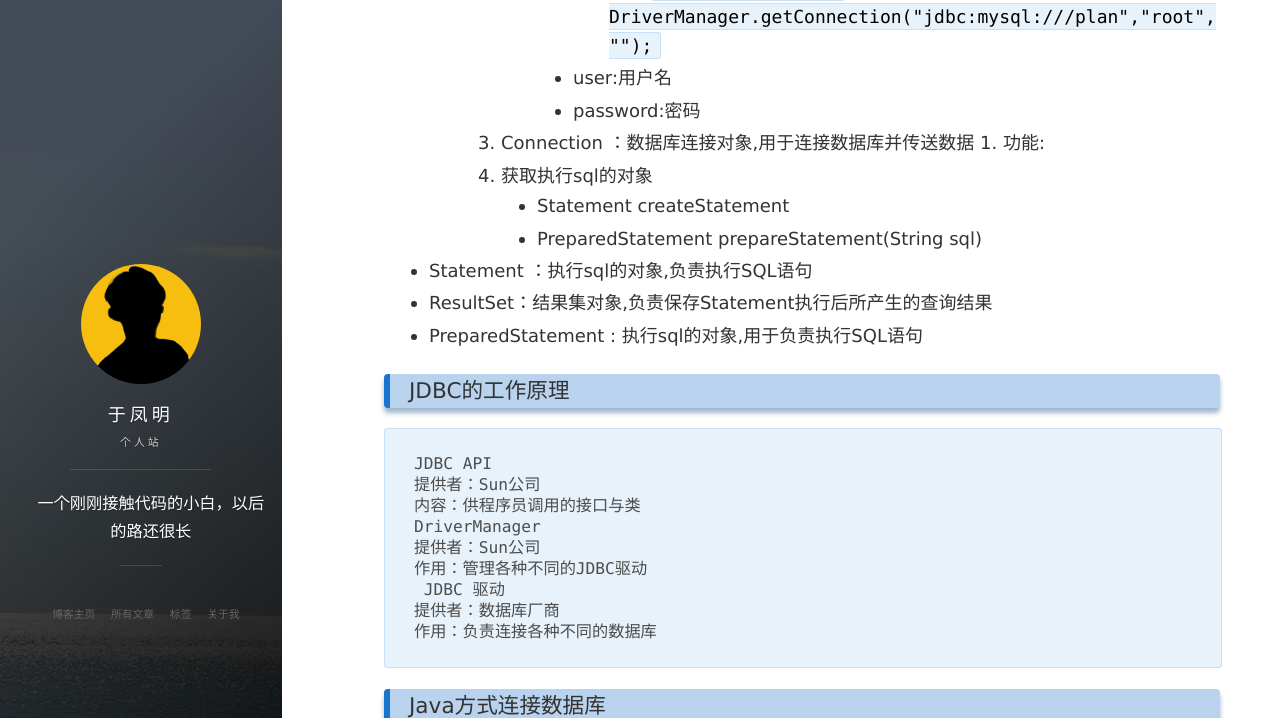
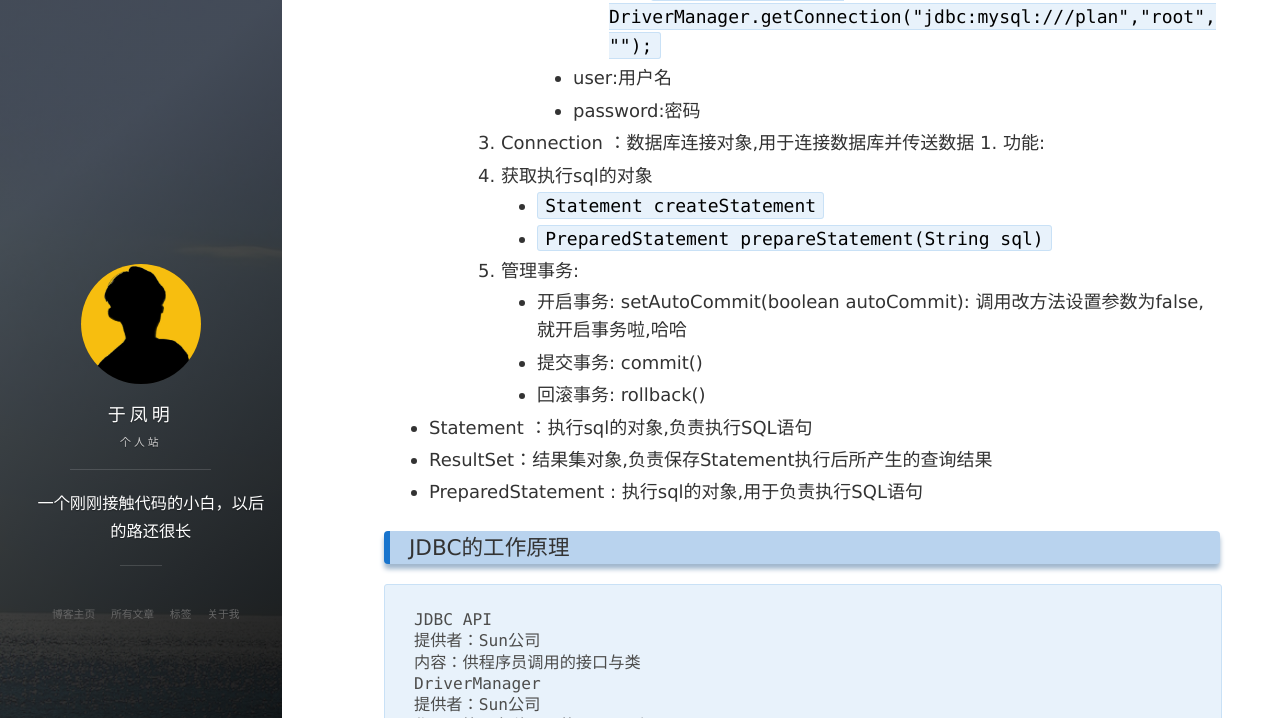
Before and after one commit to victorfengming/victorfengming.github.io.leopardpan, a Jekyll site: the page built from _posts/java/JDBC/2019-11-08-note1.markdown, in a window 1280 px wide and 900 px high, scrolled down 3935 px, cut to the strip 0-718 px from the top of the window. Built offline with Jekyll 4.4.1, drawn with Linux system fonts in a browser that asks for light colours; nearby versions of some CDN libraries; comment, search, counter and statistics services are not loaded.

```diff
--- a/_posts/java/JDBC/2019-11-08-note1.markdown
+++ b/_posts/java/JDBC/2019-11-08-note1.markdown
@@ -138,8 +138,12 @@
 2. Connection ：数据库连接对象,用于连接数据库并传送数据
     1. 功能:
         1. 获取执行sql的对象
-            - Statement createStatement
-            - PreparedStatement prepareStatement(String sql)
+            - `Statement createStatement`
+            - `PreparedStatement prepareStatement(String sql)`
+        2. 管理事务:
+            - 开启事务: setAutoCommit(boolean autoCommit): 调用改方法设置参数为false,就开启事务啦,哈哈
+            - 提交事务: commit()
+            - 回滚事务: rollback()
 - Statement ：执行sql的对象,负责执行SQL语句
 - ResultSet：结果集对象,负责保存Statement执行后所产生的查询结果
 - PreparedStatement : 执行sql的对象,用于负责执行SQL语句
```
